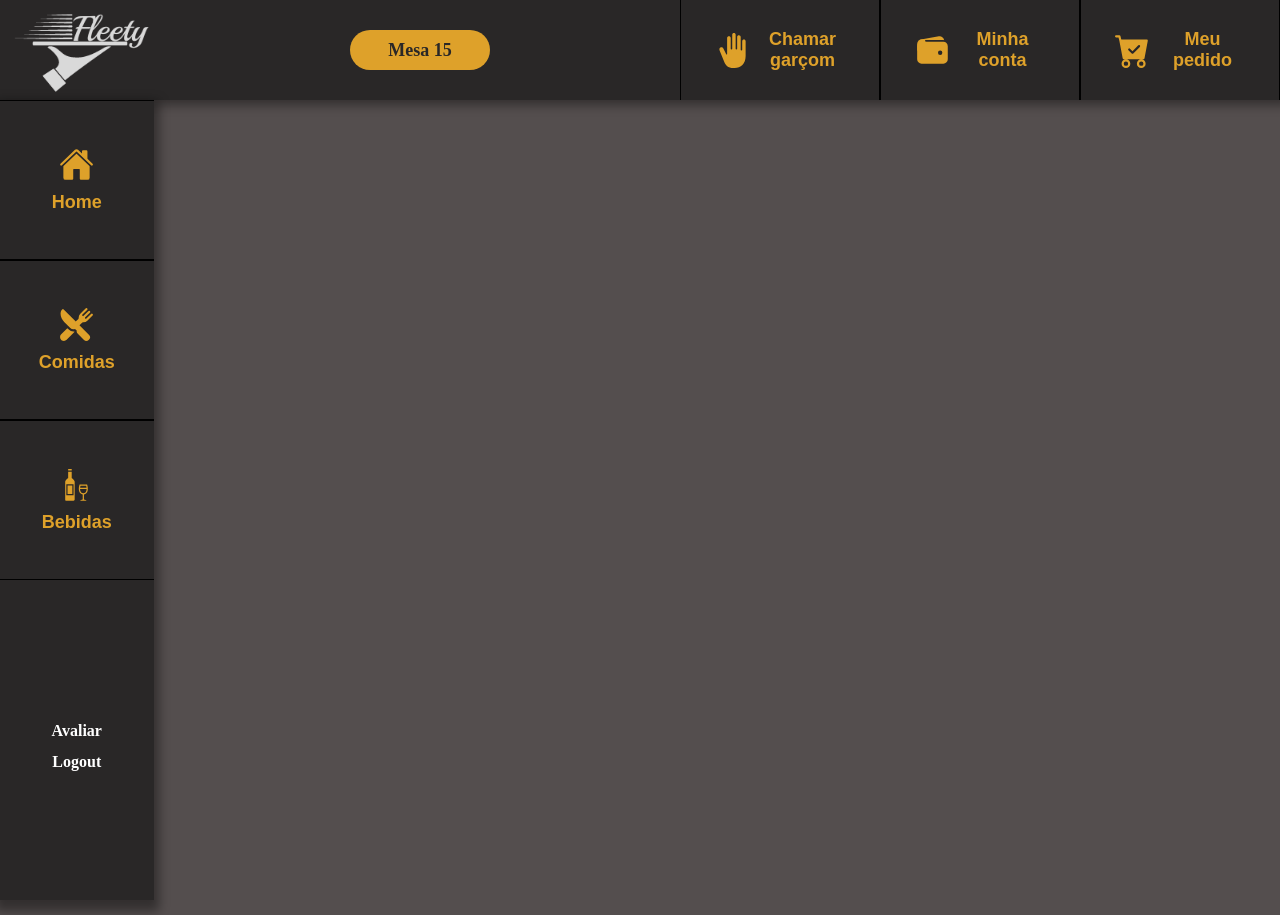
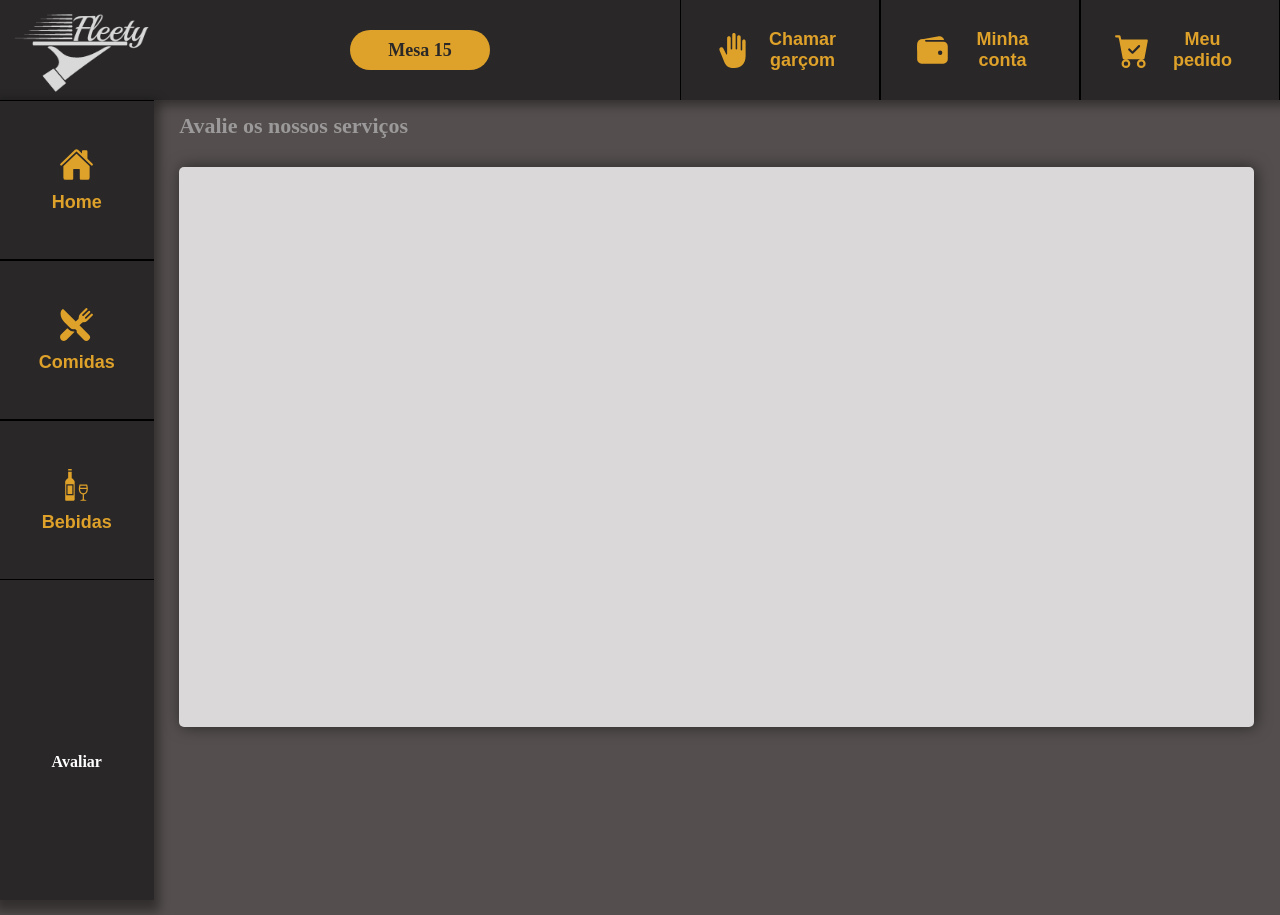
Before and after one commit to FilipeGarroteDev/Fleety-AutoService-Fullstack, a React (Create React App) app: page /rate in a window 1280 px wide. Before the commit the page ends 800 px from the top, so only its background shows below. Built offline with nearby package versions, Linux system fonts and the light colour scheme.

Commit message:
feat: added ratings page, allowing user to rate the restaurante service

```diff
--- a/src/App.js
+++ b/src/App.js
@@ -9,6 +9,7 @@ import BeveragesPage from './pages/Dashboard/BeveragesPage';
 import FoodsPage from './pages/Dashboard/FoodsPage';
 import Home from './pages/Dashboard/Home';
 import ProductPage from './pages/Dashboard/ProductPage';
+import RatingsPage from './pages/RatingsPage';
 
 export default function App() {
   return (
@@ -26,6 +27,7 @@ export default function App() {
           </Route>
           <Route path="/chart" element={<ChartPage />} />
           <Route path="/checkout" element={<AccountPage />} />
+          <Route path="/rate" element={<RatingsPage />} />
         </Routes>
       </BrowserRouter>
     </>
--- a/src/components/Dashboard/Menus/NavigationBar.jsx
+++ b/src/components/Dashboard/Menus/NavigationBar.jsx
@@ -32,8 +32,7 @@ export default function NavigationBar() {
         </Link>
       </ButtonsContainer>
       <div>
-        <p>Avaliar</p>
-        <p>Logout</p>
+        <Link to="/rate">Avaliar</Link>
       </div>
     </Container>
   );
@@ -63,8 +62,9 @@ const Container = styled.aside`
     justify-content: center;
     gap: 15px;
 
-    p {
+    a {
       color: #ffffff;
+      text-decoration: none;
       font-size: 16px;
       font-weight: 700;
 
--- a/src/pages/AccountPage/PaymentSection/CreditCardContainer.jsx
+++ b/src/pages/AccountPage/PaymentSection/CreditCardContainer.jsx
@@ -89,9 +89,13 @@ const Button = styled.button`
   margin-top: 50px;
   height: 35px;
   border-radius: 5px;
-  border: 0px;
+  border: 1px solid #7a7474;
+  background-color: #c4bdbd;
   box-shadow: rgba(0, 0, 0, 0.16) 0px 10px 36px 0px, rgba(0, 0, 0, 0.06) 0px 0px 0px 1px;
   animation: fadeIn 1s;
+  color: #7a7474;
+  font-weight: 700;
+
   cursor: pointer;
   :active {
     transform: translate(-5px, 5px);
@@ -115,9 +119,7 @@ const Allcards = styled.div`
       color: #8e8e8e;
       font-size: 15px;
       line-height: 23px;
-      :focus {
-        outline: 3px solid #8e8e8e;
-      }
+      outline: none;
     }
     .ValidThru {
       width: 50%;
@@ -132,5 +134,5 @@ const Text = styled.div`
   width: 290px;
   font-size: 20px;
   line-height: 23px;
-  color: #8e8e8e;
+  color: #7a7474;
 `;
--- /dev/null
+++ b/src/pages/RatingsPage/index.jsx
@@ -0,0 +1,33 @@
+import styled from 'styled-components';
+
+export default function RatingsPage() {
+  return (
+    <Wrapper>
+      <h1>Avalie os nossos serviços</h1>
+      <RateContainer>
+
+      </RateContainer>
+    </Wrapper>
+  );
+}
+
+const Wrapper = styled.main`
+  margin-left: 14%;
+  margin-top: 9%;
+
+  >h1{
+    font-size: 22px;
+    font-weight: 700;
+    color: #9b9999;
+  }
+`;
+
+const RateContainer = styled.section`
+  width: 84vw;
+  height: 70vh;
+  border-radius: 5px;
+  background-color: #dad8d8;
+  box-shadow: 2px 0 15px rgba(0, 0, 0, 0.5);
+  margin-top: 30px;
+  padding: 40px;
+`;
```
Also changed, not shown: src/pages/RatingsPage/RateSection.jsx (added), 1 other file (tests, documents, lock files or other folders).
